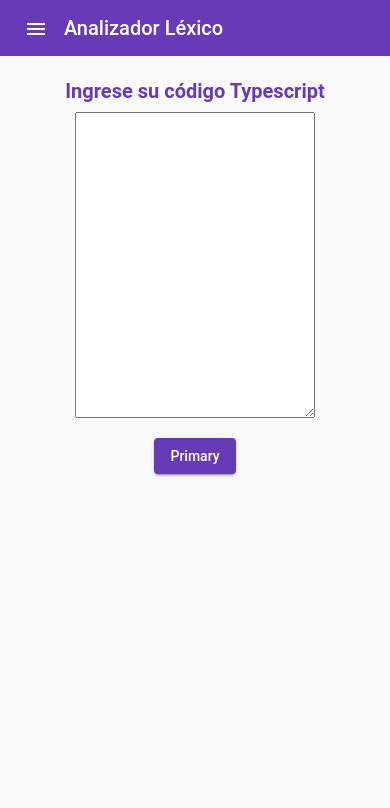
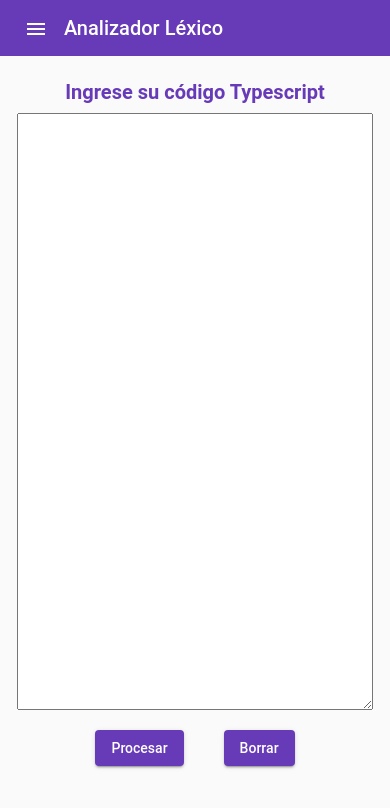
Before and after one commit to jupabass89/LexicalAnalyzer, an Angular app: page / in a window 390 px wide. Shown: the top 808 px of the page. Built offline with nearby package versions, Linux system fonts and the light colour scheme.

Commit message:
refactor: improving styles and adding responsive to the ux

```diff
--- a/src/app/analyzer/analyzer.component.html
+++ b/src/app/analyzer/analyzer.component.html
@@ -1,15 +1,16 @@
-<article>
-  <form class="main-form" [formGroup]="mainForm" (ngSubmit)="onSubmit()">
-    <h1 class="mat-h2 analyzer-title" color="primary">Ingrese su código Typescript</h1>
-    <textarea class="text-area" name="text-input" id="text-input" formControlName="textArea"></textarea>
-    <button class="process-button" mat-raised-button color="primary">Primary</button>
-  </form>
-</article>
+<form class="main-form" [formGroup]="mainForm" (ngSubmit)="onSubmit()">
+  <h1 class="mat-h2 analyzer-title" color="primary">Ingrese su código Typescript</h1>
+  <textarea class="text-area" name="text-input" id="text-input" formControlName="textArea"></textarea>
+  <div>
+    <button class="process-button" mat-raised-button color="primary">Procesar</button>
+    <a (click)="resetTxtArea()" class="process-button" mat-raised-button color="primary">Borrar</a>
+  </div>
+</form>
 <mat-card class="main-list" *ngIf="showList">
   <mat-card *ngFor="let token of tokenList" class="token">
     <div class="token-field" style="margin-right: 15px;">
       <div class="analyzer-title">valor</div>
-      <div class="analyzer-value" >{{ token }}</div>
+      <div class="analyzer-value">{{ token }}</div>
     </div>
     <div class="token-field">
       <div class="analyzer-title">tipo</div>
--- a/src/app/analyzer/analyzer.component.scss
+++ b/src/app/analyzer/analyzer.component.scss
@@ -1,8 +1,12 @@
 :host {
-  padding: 50px;
+  padding: 20px;
+  display: flex;
+  // flex-wrap: wrap;
 }
 
 .main-form {
+  width: 100%;
+  max-width: 50%;
   display: flex;
   flex-direction: column;
   align-items: center;
@@ -13,8 +17,8 @@
 }
 
 .text-area {
-  width: 60%;
-  height: 300px;
+  width: inherit;
+  height: 70vh;
 }
 
 .analyzer-title {
@@ -35,14 +39,16 @@
 }
 
 .main-list {
-  margin: 20px 50px;
+  width: 100%;
   display: flex;
   flex-direction: row;
   flex-wrap: wrap;
-  border: 1px solid rgb(211, 207, 207);
+  border: 1px solid #d3cfcf;
   border-radius: 4px;
   overflow: scroll;
-  height: 340px;
+  margin: 36px 0px 0px 30px;
+  height: fit-content;
+  min-height: 67vh;
   text-align: center;
 
   .token {
@@ -61,3 +67,18 @@
     }
   }
 }
+
+@media (max-width: 1024px) {
+  :host {
+    flex-wrap: wrap;
+  }
+
+  .main-form {
+    max-width: 100%;
+  }
+
+
+  .main-list {
+    margin: 0;
+  }
+}
--- a/src/app/analyzer/analyzer.component.ts
+++ b/src/app/analyzer/analyzer.component.ts
@@ -30,10 +30,20 @@ export class AnalyzerComponent implements OnInit {
     }
   }
 
+  reset() {
+
+  }
+
   simpleTokenizer(text?: any) {
     let regex = new RegExp("[ \n]+")
     let list = text.split(regex);
     return list;
+  }
+
+  resetTxtArea() {
+    this.mainForm.get('textArea')?.setValue('');
+    this.showList = false;
+    this.tokenList = [];
   }
 
   // Getters
```
